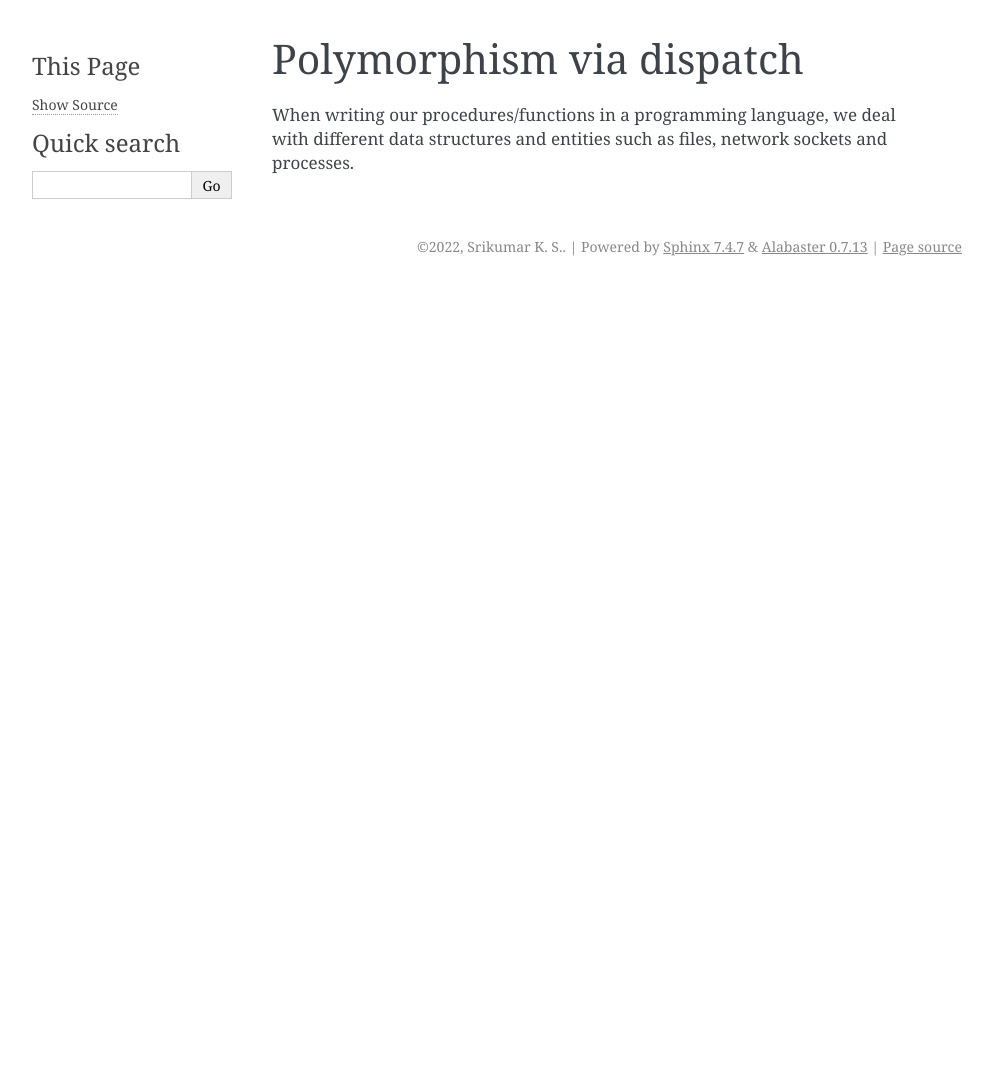
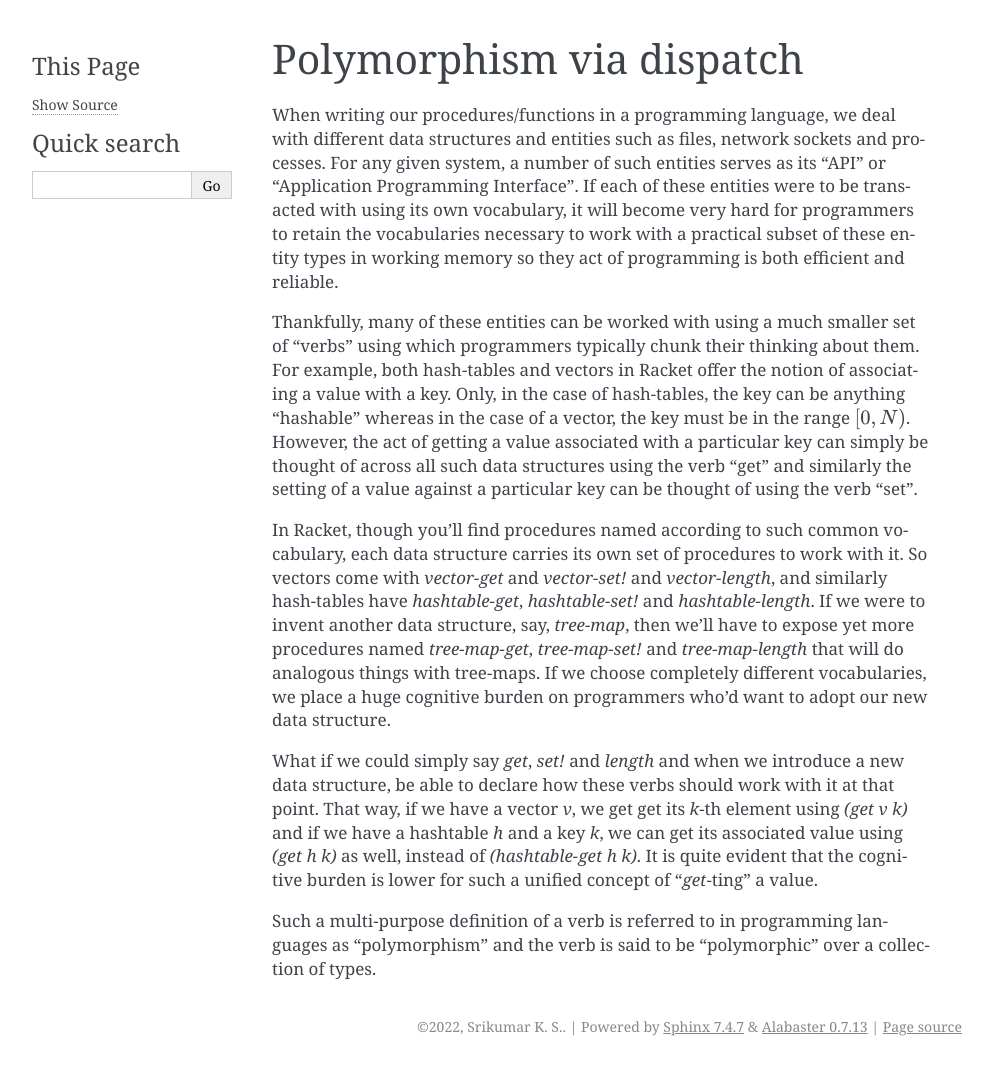
Before and after one commit to kreauniv/comp308, a Sphinx documentation site: the page built from source/dispatch.rst, in a window 1280 px wide. Shown: the whole page, without its empty margins (148-1141 px from the left). Built offline with Sphinx 7.4.7, drawn with Linux system fonts in a browser that asks for light colours; before the commit the page ends 900 px from its top, so only the background shows below that.

Commit message:
Introduction to dispatch section.

```diff
--- a/source/dispatch.rst
+++ b/source/dispatch.rst
@@ -2,4 +2,37 @@ Polymorphism via dispatch
 =========================
 
 When writing our procedures/functions in a programming language, we deal with different
-data structures and entities such as files, network sockets and processes.
+data structures and entities such as files, network sockets and processes. For any given
+system, a number of such entities serves as its "API" or "Application Programming Interface".
+If each of these entities were to be transacted with using its own vocabulary, it will
+become very hard for programmers to retain the vocabularies necessary to work with a
+practical subset of these entity types in working memory so they act of programming is
+both efficient and reliable.
+
+Thankfully, many of these entities can be worked with using a much smaller set of "verbs"
+using which programmers typically chunk their thinking about them. For example, both hash-tables
+and vectors in Racket offer the notion of associating a value with a key. Only, in the case
+of hash-tables, the key can be anything "hashable" whereas in the case of a vector, the key
+must be in the range :math:`[0,N)`. However, the act of getting a value associated with a
+particular key can simply be thought of across all such data structures using the verb "get"
+and similarly the setting of a value against a particular key can be thought of using the
+verb "set".
+
+In Racket, though you'll find procedures named according to such common vocabulary,
+each data structure carries its own set of procedures to work with it. So vectors come
+with `vector-get` and `vector-set!` and `vector-length`, and similarly hash-tables have
+`hashtable-get`, `hashtable-set!` and `hashtable-length`. If we were to invent another
+data structure, say, `tree-map`, then we'll have to expose yet more procedures named
+`tree-map-get`, `tree-map-set!` and `tree-map-length` that will do analogous things with
+tree-maps. If we choose completely different vocabularies, we place a huge cognitive
+burden on programmers who'd want to adopt our new data structure.
+
+What if we could simply say `get`, `set!` and `length` and when we introduce a new data
+structure, be able to declare how these verbs should work with it at that point. That way,
+if we have a vector `v`, we get get its `k`-th element using `(get v k)` and if we have a
+hashtable `h` and a key `k`, we can get its associated value using `(get h k)` as well,
+instead of `(hashtable-get h k)`. It is quite evident that the cognitive burden is lower
+for such a unified concept of "`get`-ting" a value.
+
+Such a multi-purpose definition of a verb is referred to in programming languages as
+"polymorphism" and the verb is said to be "polymorphic" over a collection of types.
```
